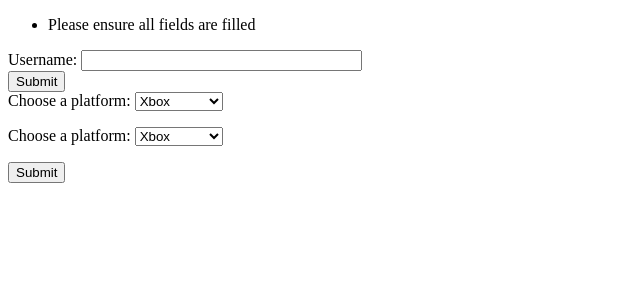
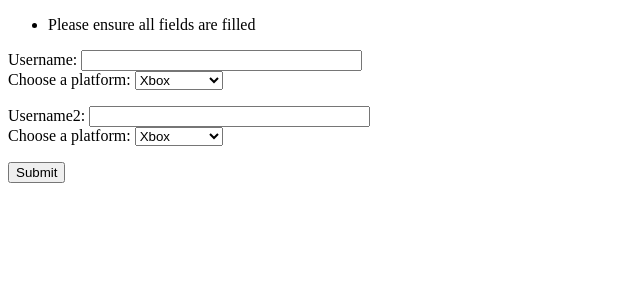
Before and after one commit to TBastable/RLTracker-Flask, a Flask app: page / in a window 1280 px wide. Shown: the top 300 px of the page, without its empty margins (0-640 px from the left). Run offline with Flask 2, Linux system fonts and the light colour scheme.

Commit message:
Updates forms to include room for two usernames

```diff
--- a/app/forms.py
+++ b/app/forms.py
@@ -6,3 +6,4 @@ from wtforms.validators import DataRequired, ValidationError
 
 class UsernameForm(FlaskForm):
     username = StringField('Username: ', validators=[DataRequired()])
+    username2 = StringField('Username2: ', validators=[DataRequired()])
--- a/app/templates/index.html
+++ b/app/templates/index.html
@@ -1,14 +1,11 @@
 {% extends "base.html" %}
 {% block content %}
 <body>
-<form action="" method="POST" novalidate>
+<form action="" method="POST">
     <p>
     <div class="input text">
         {{ form.username.label }}
         {{ form.username(size=32) }}
-    </div>
-    <div class="input submit">
-            <input type="submit" value="Submit">
     </div>
     <label for="platform">Choose a platform:</label>
 
@@ -19,13 +16,20 @@
     </select>
     </p>
     <p>
-    <label for="platform">Choose a platform:</label>
+    <div class="input text">
+        {{ form.username2.label }}
+        {{ form.username2(size=32) }}
+    </div>
+    <label for="platform2">Choose a platform:</label>
 
-    <select name="platform" id="platform">
+    <select name="platform2" id="platform2">
         <option value="xbl">Xbox</option>
         <option value="steam">Steam</option>
         <option value="psn">Playstation</option>
     </select>
+    </p>
+    <p>
+
     </p>
     <input type="submit">
 </form>
```
